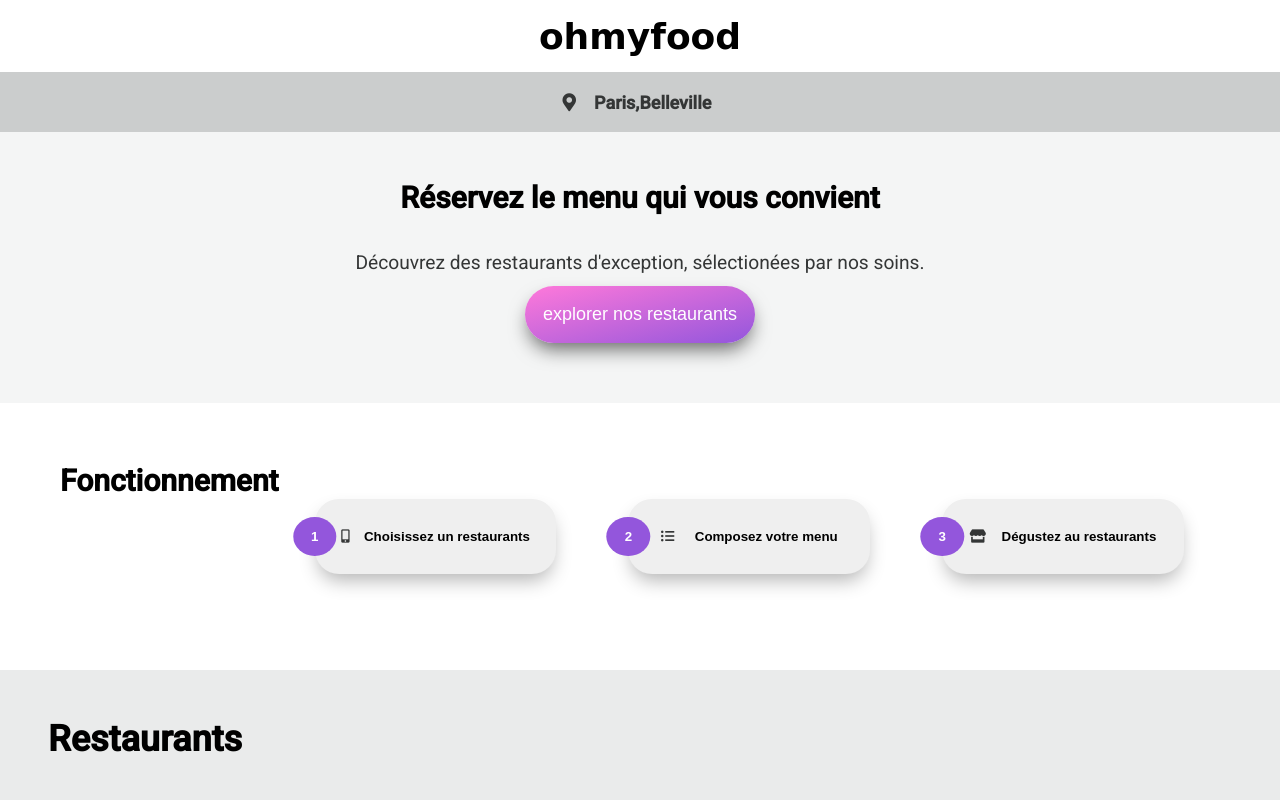
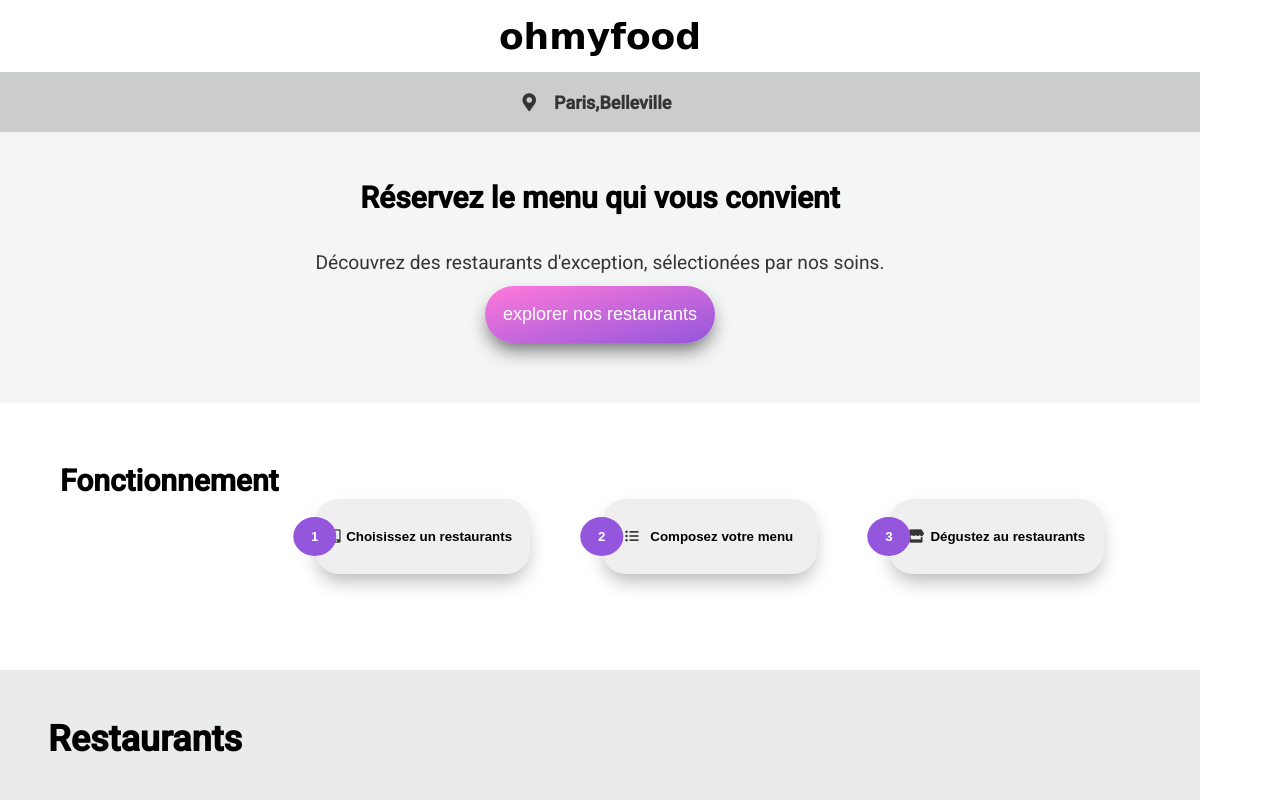
Before and after one commit to nicoWeb31/NicolasRiot_2_11062021, a website: page index.html in a window 1280 px wide. Shown: the top 800 px of the page. Drawn offline with Linux system fonts and the light colour scheme; a web font is replaced by a local one.

Commit message:
modif link

```diff
--- a/index.html
+++ b/index.html
@@ -16,7 +16,6 @@
         <title>Document</title>
     </head>
     <body>
-        <!-- ------------------------------- loader -------------------------------- -->
         <div class="loader-wrapper">
             <div class="loader">
                 <div class="c1 c"></div>
@@ -24,6 +23,9 @@
                 <div class="c3 c"></div>
             </div>
         </div>
+
+        <div class="container">
+            <!-- ------------------------------- loader -------------------------------- -->
 
             <!-- header -->
             <header class="header">
@@ -43,7 +45,9 @@
                     Découvrez des restaurants d'exception, sélectionées par nos
                     soins.
                 </p>
-            <button class="sectionOne__btn">explorer nos restaurants</button>
+                <button class="sectionOne__btn">
+                    explorer nos restaurants
+                </button>
             </section>
             <!-- ------------------------------ section2 ------------------------------- -->
             <section class="sectionTwo">
@@ -154,6 +158,7 @@
                 </div>
             </main>
 
+        </div>
         <!-- footer -->
         <footer class="footer">
             <h3 class="footer__title title-shi">ohmyfood</h3>
--- a/sass/layout/loader.scss
+++ b/sass/layout/loader.scss
@@ -3,14 +3,12 @@
 .loader-wrapper {
     position: absolute;
     width: 100%;
-    height: 100vh;
-    z-index: -10;
+    height: 200%;
+    z-index: -11;
     animation: hidden linear 4s;
     animation-iteration-count: 1;
+    margin: auto;
     animation: bgColor linear 4s;
-    max-width: 1800px;
-    margin: auto;
-
 }
 
 .loader {
--- a/sass/main.scss
+++ b/sass/main.scss
@@ -49,7 +49,6 @@ html {
 
 body {
     font-family: "Roboto", sans-serif;
-    max-width: 1500px;
     margin: auto;
     box-sizing: border-box;
 }
@@ -128,3 +127,6 @@ main {
 }
 
 // loader
+.container {
+    max-width: 1200px;
+}
```
Also changed, not shown: public/pages/menu_1.html (+1 -1 lines), public/css/index.css. Lines whose indentation alone changed are shown as unchanged.
